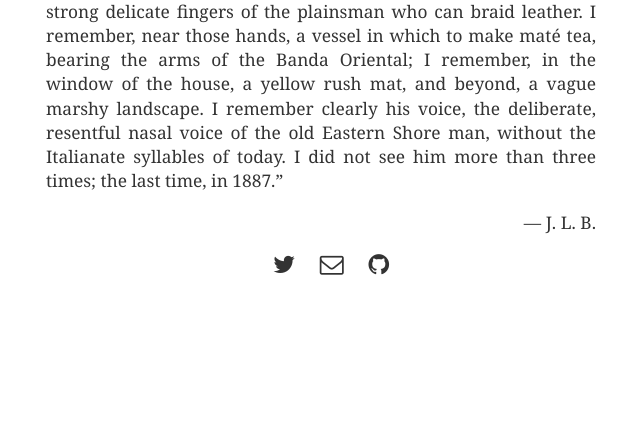
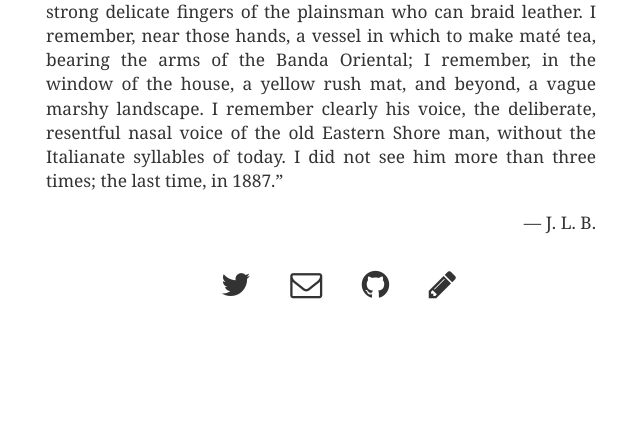
Before and after one commit to daviddavis/memorious, a Flask app: page / in a window 1280 px wide. Shown: the part 435-863 px from the top of the page, without its empty margins (319-959 px from the left). Before the commit the page ends 710 px from the top, so only its background shows below. Run offline with Flask 2, Linux system fonts and the light colour scheme; some libraries are stand-ins or nearby versions; some web fonts are replaced.

Commit message:
Added blog link

```diff
--- a/wsgi/templates/index.html
+++ b/wsgi/templates/index.html
@@ -19,10 +19,14 @@
     a {
       color: #333;
       font-size: 18pt;
-      margin-left: 20px;
+      margin-left: 35px;
     }
     .links {
       text-align: center;
+      margin-top: 2em;
+    }
+    .links a {
+      font-size: 24pt;
     }
     .links a:first {
       margin-left: 0;
@@ -60,6 +64,7 @@
       <a href="https://twitter.com/davidtdavis"><i class="fa fa-twitter"></i></a>
       <a href="mailto:&#100;&#97;&#118;&#105;&#100;&#64;&#109;&#101;&#109;&#111;&#114;&#105;&#111;&#117;&#115;&#46;&#110;&#101;&#116;"><i class="fa fa-envelope-o"></i></a>
       <a href="https://github.com/daviddavis"><i class="fa fa-github"></i></a>
+      <a href="http://blog.memorious.net"><i class="fa fa-pencil"></i></a>
     </p>
   </div>
 </body>
```
